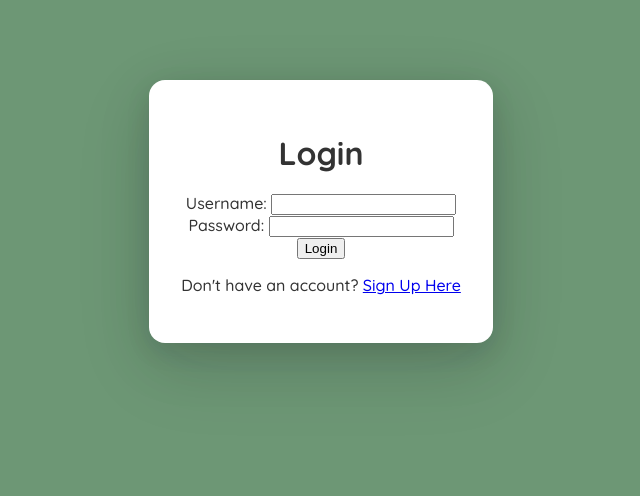
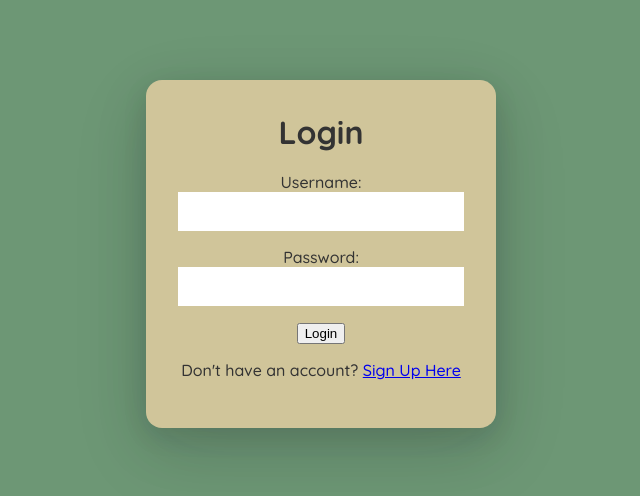
Before and after one commit to JacobL322/351-FinalProject, a PHP site: page /login.php in a window 1280 px wide. Shown: the top 496 px of the page, without its empty margins (279-919 px from the left). Run offline with PHP 8.4, Linux system fonts and the light colour scheme.

Commit message:
updated styling for login page

```diff
--- a/login.php
+++ b/login.php
@@ -39,11 +39,11 @@ if ($_SERVER['REQUEST_METHOD'] == 'POST') {
             <h1>Login</h1>
             <div class = "login-row">
                 <label for="username">Username:</label>
-                <input type="text" id="username" name="username" required>
+                <input type="text" class = "form-input" id="username" name="username" required>
             </div>
             <div class = "login-row">
                 <label for="password">Password:</label>
-                <input type="password" id="password" name="password" required>
+                <input type="password" class = "form-input" id="password" name="password" required>
             </div>
             <button type="submit" name="login">Login</button>
         </form>
--- a/styles.css
+++ b/styles.css
@@ -38,6 +38,7 @@ th, td {
 }
 
 h1, h2 {
+    margin-top: 0px;
     margin-bottom: 20px;
 }
 
@@ -47,8 +48,21 @@ h1, h2 {
     padding:2rem;
     text-align: center;
     border-radius: 1rem;
-    background:white;
+    background: #D0C59A;
     box-shadow: rgba(17, 17, 26, 0.1) 0px 8px 24px, rgba(17, 17, 26, 0.1) 0px 16px 56px, rgba(17, 17, 26, 0.1) 0px 24px 80px;
+}
+
+.login-row {
+    position:relative;
+    margin-bottom: 1rem;
+}
+
+.form-input{
+    box-sizing: border-box;
+    border:0;
+    width: 100%;
+    padding: 1rem 1rem 0.5rem 0.5rem;
+    color: #D0C59A;
 }
 
 /* Search Styles */
```
